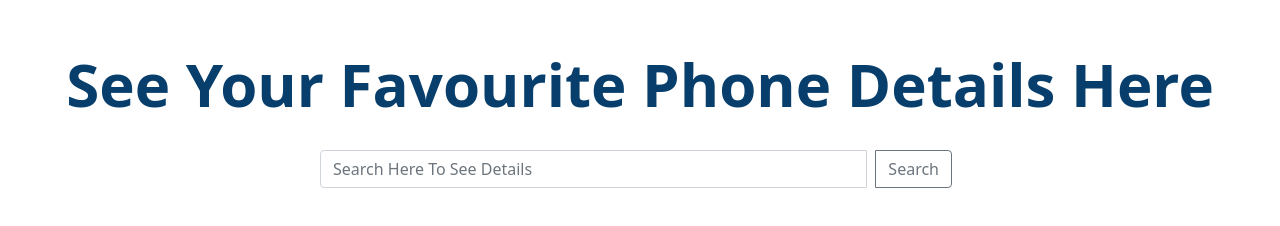
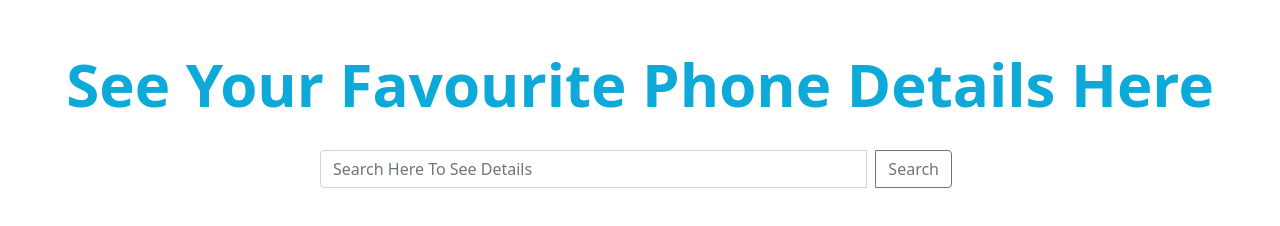
Before and after one commit to ador27/phone-hunter, a plain HTML site: page index.html in a window 1280 px wide. Drawn offline with nearby package versions, Linux system fonts and the light colour scheme.

Commit message:
css & js

```diff
--- a/phone.js
+++ b/phone.js
@@ -1,3 +1,4 @@
+// searchPhone javascript
 const searchPhone = () => {
     const inputField = document.getElementById('input-field');
     const inputText = inputField.value;
@@ -15,6 +16,7 @@ const searchPhone = () => {
     }
 }
 
+// display phone in card
 const displaySearchedPhone = phones => {
     const searchedPhones = document.getElementById('searchedPhones');
 
@@ -61,6 +63,7 @@ const displaySearchedPhone = phones => {
     }
 }
 
+// load phone details
 const loadPhoneDetails = phoneModel => {
     const url = `https://openapi.programming-hero.com/api/phone/${phoneModel}`;
     fetch(url)
--- a/style.css
+++ b/style.css
@@ -1,7 +1,7 @@
 .website-title{
     font-size: 60px;
     font-weight: 700;
-    color: #073e6b;
+    color: #0da9d8;
     margin: 30px;
 }
 
```
